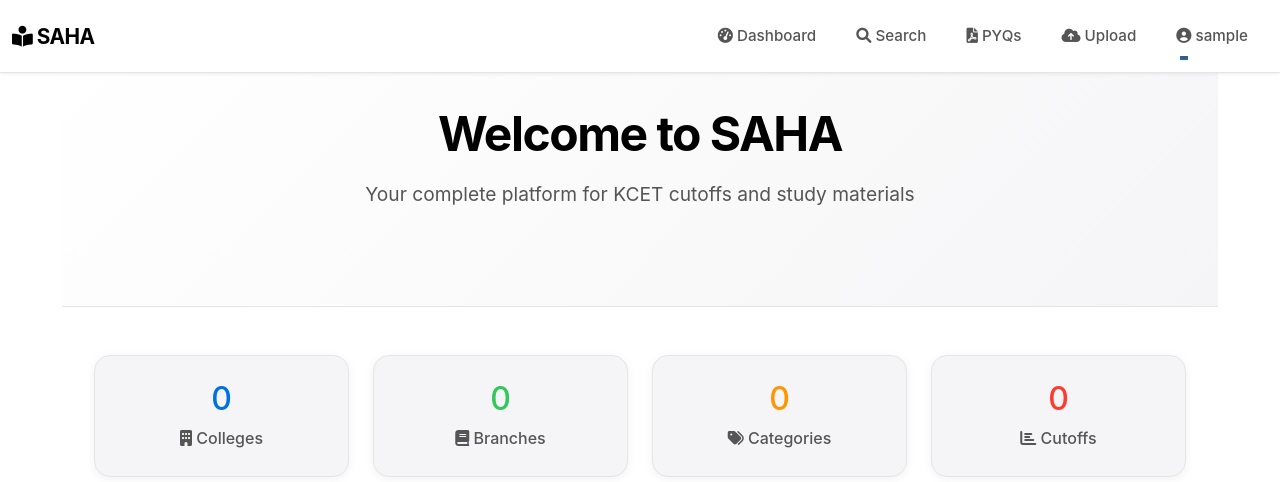
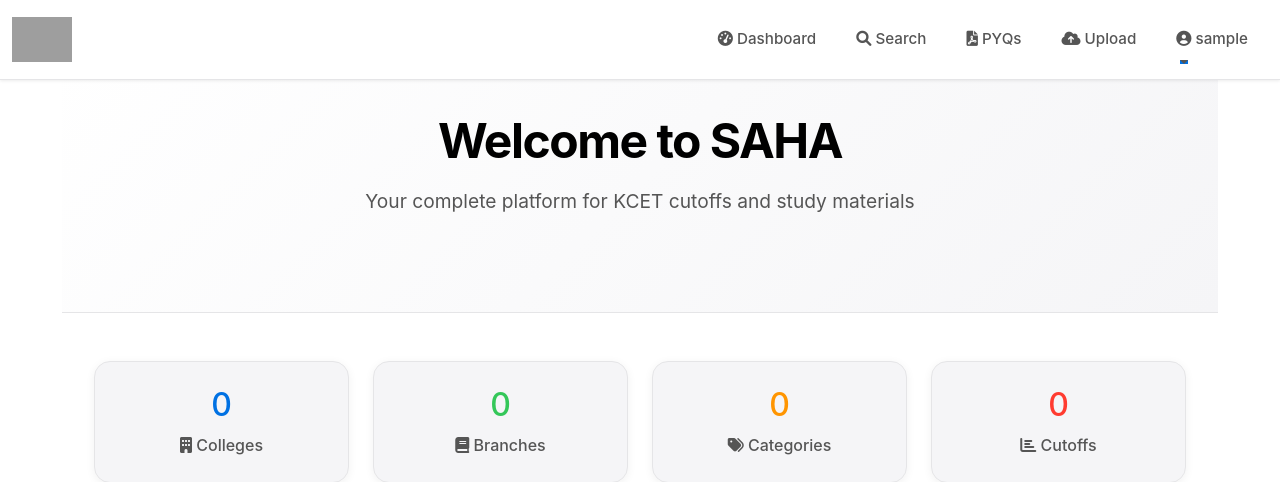
Before and after one commit to KISHOR-glitch/kcet_Script, a Django app: page /dashboard/ in a window 1280 px wide. Shown: the top 482 px of the page. Run offline with Django 4.2, Linux system fonts and the light colour scheme; the visitor is signed in with stand-in values (Sample User, id 1); data that the repository does not hold is empty; grey boxes are pictures that could not be loaded.

Commit message:
feat: Add SAHA professional logo to navbar

```diff
--- a/templates/base.html
+++ b/templates/base.html
@@ -1,3 +1,4 @@
+{% load static %}
 <!DOCTYPE html>
 <html lang="en">
 <head>
@@ -448,7 +449,7 @@
     <nav class="navbar navbar-expand-lg">
         <div class="container-fluid">
             <a class="navbar-brand" href="{% url 'cutoff:dashboard' %}">
-                <i class="fas fa-book-reader"></i> SAHA
+                <img src="{% static 'logo.png' %}" alt="SAHA Logo" style="height: 45px; width: auto; margin-right: 0.75rem; object-fit: contain;">
             </a>
             <button class="navbar-toggler" type="button" data-bs-toggle="collapse" data-bs-target="#navbarNav">
                 <span class="navbar-toggler-icon"></span>
```
Also changed, not shown: 1 other file.
